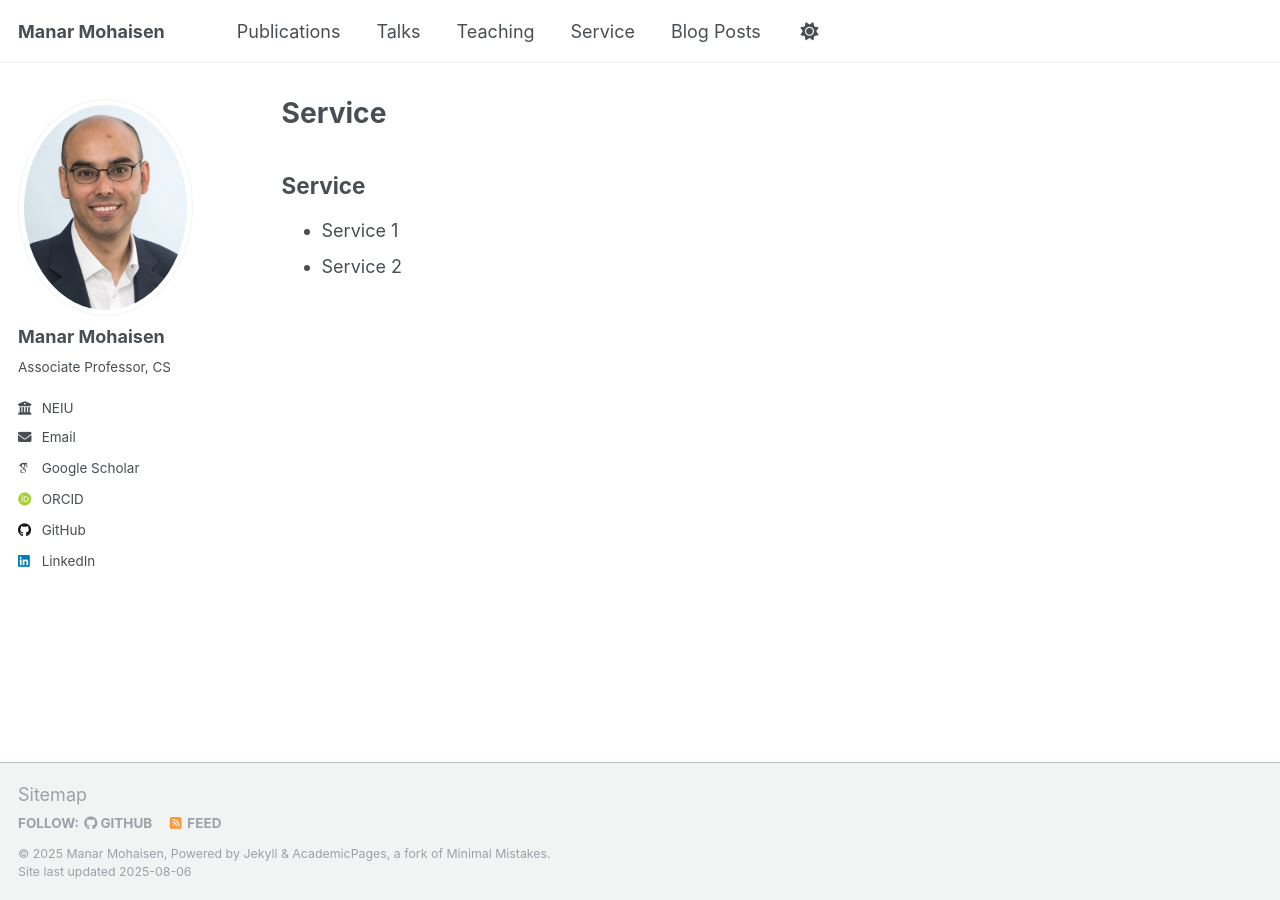
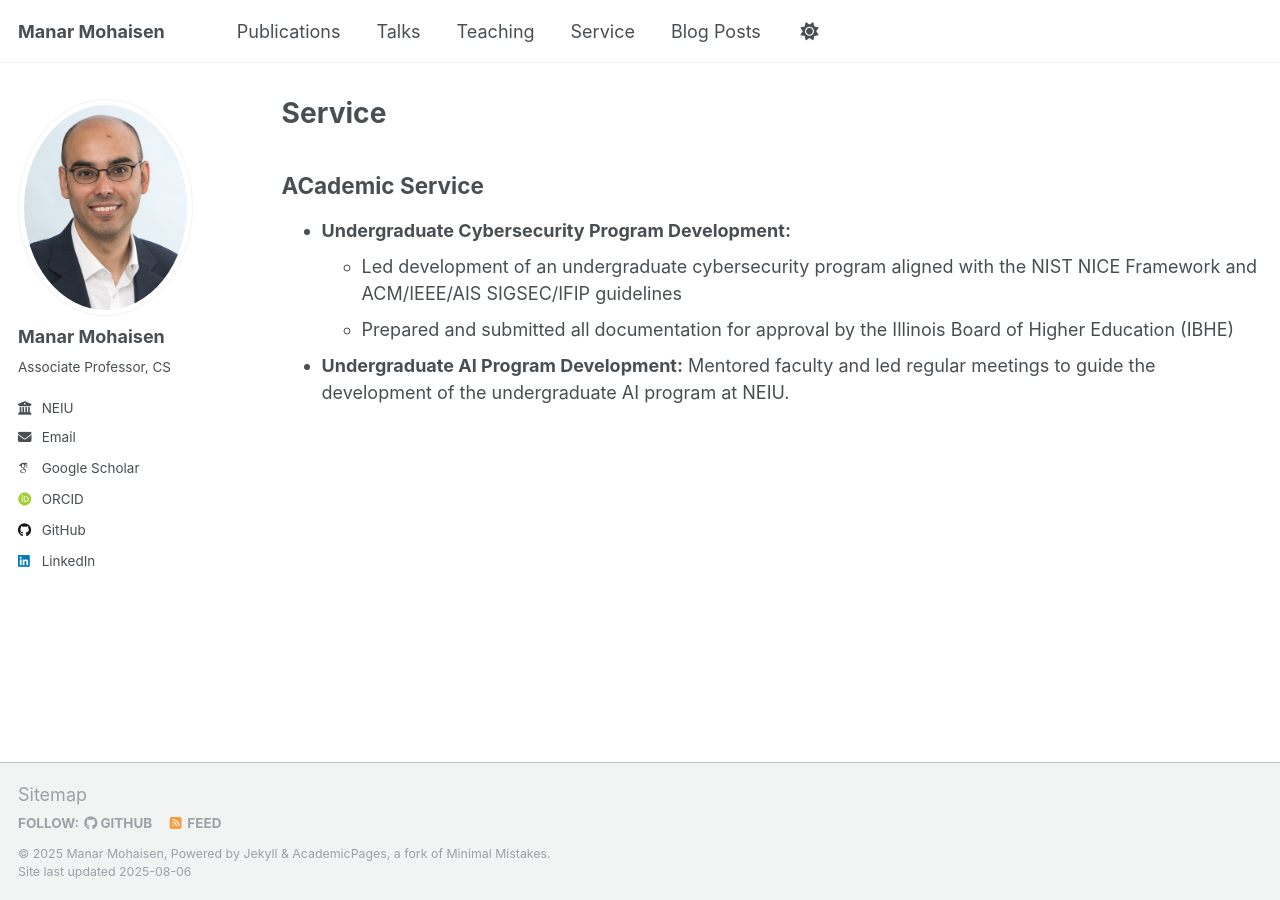
Before and after one commit to manarmohaisen/manarmohaisen.github.io, a Jekyll site: the page built from _pages/service.md, in a window 1280 px wide. Built offline with Jekyll 4.4.1, drawn with Linux system fonts in a browser that asks for light colours; some web fonts are replaced; a script that is not in the unit is left out.

Commit message:
Update service.md

```diff
--- a/_pages/service.md
+++ b/_pages/service.md
@@ -5,7 +5,9 @@ permalink: /service/
 author_profile: true
 ---
 
-**Service**
+**ACademic Service**
 ---
-- Service 1
-- Service 2
+- **Undergraduate Cybersecurity Program Development:**
+  * Led development of an undergraduate cybersecurity program aligned with the NIST NICE Framework and ACM/IEEE/AIS SIGSEC/IFIP guidelines
+  * Prepared and submitted all documentation for approval by the Illinois Board of Higher Education (IBHE)
+- **Undergraduate AI Program Development:** Mentored faculty and led regular meetings to guide the development of the undergraduate AI program at NEIU.
```
